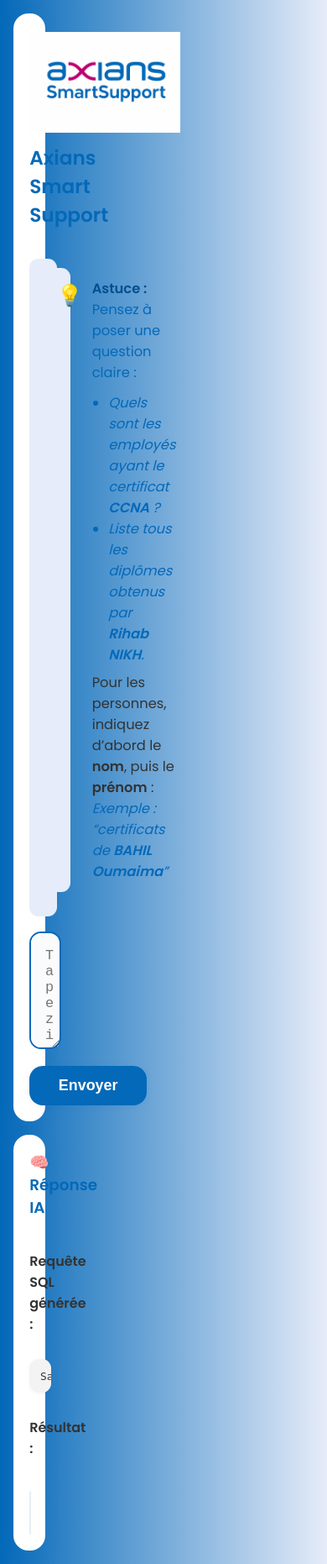
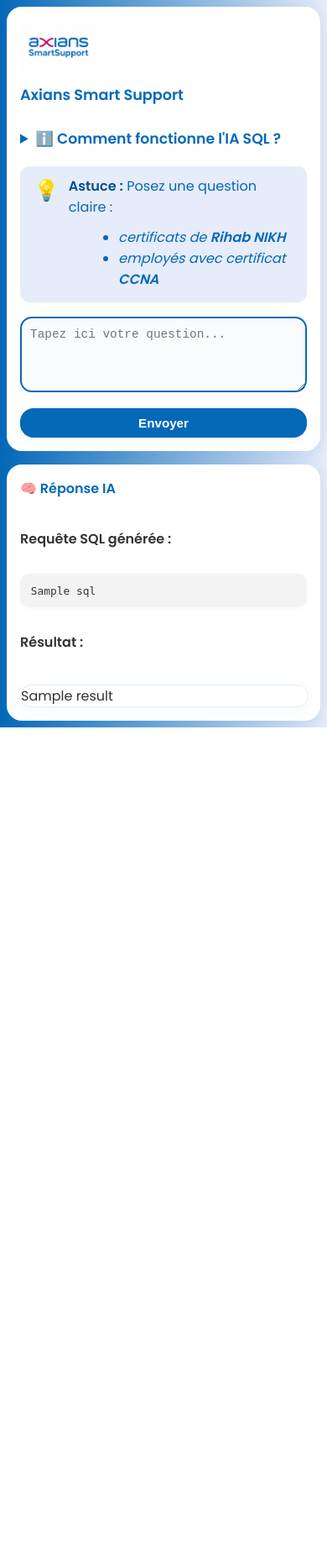
Before and after one commit to Axians-Intern/Axians_Smart_Support, a Flask app: template templates/index.html in a window 390 px wide. Shown: the whole page at 84% size. After the commit the page ends 866 px from the top, so only its background shows below. Run offline with Flask 3, Linux system fonts and the light colour scheme; the template is opened without the code that fills it: most values are stand-ins (such as "Sample title", 1, 10 or a date in 2020).

Commit message:
adding seperate css

```diff
--- /dev/null
+++ b/static/css/index.css
@@ -0,0 +1,254 @@
+    @import url('https://fonts.googleapis.com/css2?family=Poppins:wght@400;600&display=swap');
+
+    html, body {
+      margin: 0;
+      padding: 0;
+      width: 100vw;
+      overflow-x: hidden;
+      font-family: 'Poppins', sans-serif;
+      background: linear-gradient(to right, #0469b9, #e6ecf9);
+      color: #333;
+      display: flex;
+      justify-content: center;
+      align-items: flex-start;
+      min-height: 100vh;
+    }
+
+    .container {
+      display: flex;
+      flex-direction: row;
+      gap: 0.5em;
+      width: 100%;
+      max-width: 1400px;
+      padding: 2.2em 1em 2.2em 0em;
+      box-sizing: border-box;
+    }
+
+    .left, .right {
+      background: #fff;
+      border-radius: 18px;
+      padding: 2.5em 2em 2em 2em;
+      box-shadow: 0 4px 18px rgba(4, 105, 185, 0.10);
+      display: flex;
+      flex-direction: column;
+      width: 100%;
+      min-width: 280px;
+      flex: 1 1 auto;
+      box-sizing: border-box;
+    }
+
+    .left {
+      align-items: flex-start;
+    }
+
+    .logo {
+      max-width: 180px;
+      margin-bottom: 0.8em;
+      margin-top: 0.2em;
+    }
+
+    h2 {
+      color: #0469b9;
+      margin: 0 0 1.5em 0;
+      font-size: 1.45em;
+      font-weight: 700;
+    }
+
+    h3 {
+      color: #0469b9;
+      font-size: 1.15em;
+      margin: 0 0 1.2em 0;
+      font-weight: 700;
+    }
+
+    form {
+      width: 100%;
+    }
+
+    textarea {
+      width: 100%;
+      min-height: 140px;
+      padding: 1em;
+      font-size: 1.05em;
+      border: 2px solid #0469b9;
+      border-radius: 14px;
+      resize: vertical;
+      font-family: 'Courier New', monospace;
+      background: #fafbfc;
+      color: #222;
+      margin-bottom: 0.8em;
+      box-sizing: border-box;
+    }
+
+    .prompt-helper {
+      margin-bottom: 1.1em;
+      color: #0469b9;
+      background: #e6ecf9;
+      padding: 0.7em 1em;
+      border-radius: 11px;
+      font-size: 1.01em;
+    }
+
+    button {
+      display: block;
+      width: 140px;
+      margin: 0 auto 0 0;
+      background-color: #0469b9;
+      color: white;
+      padding: 0.72em 0;
+      border: none;
+      border-radius: 16px;
+      font-size: 1.12em;
+      font-weight: 600;
+      cursor: pointer;
+      transition: background 0.25s, box-shadow 0.2s;
+      box-shadow: 0 2px 8px rgba(4, 105, 185, 0.07);
+    }
+
+    button:hover {
+      background-color: #034f90;
+    }
+
+    .success {
+      margin-top: 1.1em;
+      color: #149933;
+      font-weight: 600;
+    }
+
+    #loading-overlay {
+      display: none;
+      position: fixed;
+      z-index: 9999;
+      top: 0;
+      left: 0;
+      width: 100vw;
+      height: 100vh;
+      background: rgba(30, 44, 70, 0.38);
+      justify-content: center;
+      align-items: center;
+    }
+
+    #loading {
+      background: #fff;
+      border-radius: 18px;
+      box-shadow: 0 4px 18px rgba(4, 105, 185, 0.18);
+      padding: 2.2em 2.5em;
+      display: flex;
+      flex-direction: column;
+      align-items: center;
+      min-width: 260px;
+    }
+
+    .spinner {
+      border: 4px solid #f3f3f3;
+      border-top: 4px solid #0469b9;
+      border-radius: 50%;
+      width: 28px;
+      height: 28px;
+      animation: spin 1s linear infinite;
+    }
+
+    @keyframes spin {
+      0% { transform: rotate(0deg); }
+      100% { transform: rotate(360deg); }
+    }
+
+    .sql-result {
+      width: 100%;
+    }
+
+    .sql-table-wrapper {
+      width: 100%;
+      max-height: 330px;
+      overflow-y: auto;
+      border-radius: 18px;
+      box-shadow: 0 3px 16px rgba(4, 105, 185, 0.06);
+      margin: 1.4em 0 0 0;
+      background: #fff;
+      border: 1px solid #e4eef8;
+      scrollbar-width: thin;
+      scrollbar-color: #68a9ea #f9f9f9;
+    }
+
+    .sql-table-wrapper::-webkit-scrollbar {
+      height: 7px;
+      width: 7px;
+      background: #f9f9f9;
+    }
+
+    .sql-table-wrapper::-webkit-scrollbar-thumb {
+      background: #68a9ea;
+      border-radius: 10px;
+    }
+
+    .sql-result table {
+      width: 100%;
+      border-collapse: collapse;
+      font-size: 1.05em;
+    }
+
+    .sql-result th, .sql-result td {
+      padding: 0.7em 1.1em;
+    }
+
+    .sql-result th {
+      background: linear-gradient(90deg, #0469b9 85%, #42a4e9 100%);
+      color: #fff;
+      font-weight: 700;
+      border-bottom: 2px solid #034f90;
+      position: sticky;
+      top: 0;
+      z-index: 2;
+      text-align: left;
+    }
+
+    .sql-result td {
+      background: #f7fafd;
+      color: #222;
+      font-weight: 500;
+    }
+
+    .sql-result tr:nth-child(even) td { background: #f2f6fb; }
+    .sql-result tr:hover td { background: #e6f2fd; }
+
+    pre {
+      background: #f3f3f3;
+      padding: 0.8em 1em;
+      border-radius: 11px;
+      font-size: 0.99em;
+      line-height: 1.48;
+      box-shadow: 0 1px 4px rgba(4, 105, 185, 0.05);
+      overflow-x: auto;
+    }
+
+    /* 🌙 Responsive Fix */
+    @media (max-width: 900px) {
+      .container {
+        flex-direction: column;
+        gap: 1em;
+        padding: 1em;
+        max-width: 100vw;
+      }
+
+      .left, .right {
+        width: 100% !important;
+        flex: unset !important;
+        min-width: unset !important;
+        padding: 1em;
+      }
+
+      .logo { max-width: 120px; }
+      h2 { font-size: 1.1em; }
+      h3 { font-size: 1em; }
+      textarea { font-size: 0.98em; min-height: 90px; }
+      button { width: 100%; font-size: 1em; }
+      .sql-table-wrapper { max-height: 180px; }
+    }
+
+    @media (max-width: 400px) {
+      .container { padding: 0.5em; }
+      .logo { max-width: 90px; }
+      textarea { font-size: 0.9em; padding: 0.7em; }
+      button { padding: 0.6em 0; font-size: 0.95em; }
+      .sql-table-wrapper { max-height: 120px; }
+    }
--- a/templates/index.html
+++ b/templates/index.html
@@ -1,87 +1,38 @@
 <!DOCTYPE html>
 <html lang="fr">
 <head>
-    <meta charset="UTF-8">
+  <meta charset="UTF-8" />
   <title>Axians Smart Support</title>
-    <link rel="icon" href="{{ url_for('static', filename='logo.png') }}">
-    <style>
-        @import url('https://fonts.googleapis.com/css2?family=Poppins:wght@400;600&display=swap');
-        body { font-family: 'Poppins', sans-serif; margin: 0; background: linear-gradient(to right, #0469b9, #e6ecf9); color: #333; display: flex; justify-content: center; align-items: flex-start; min-height: 100vh; }
-        .container { display: flex; gap: 2em; width: 100%; max-width: 1400px; padding: 2.2em 1em 2.2em 0em; margin-left: 0; box-sizing: border-box; overflow-x: auto; }
-        .left, .right { background: #fff; border-radius: 18px; padding: 2.5em 2em 2em 2em; box-shadow: 0 4px 18px rgba(4, 105, 185, 0.10); display: flex; flex-direction: column; min-width: 340px; min-height: 550px; width: 0; flex: 1 1 0; }
-        .left { align-items: flex-start; justify-content: flex-start; }
-        .logo { max-width: 180px; margin-bottom: 0.8em; margin-top: 0.2em; }
-        h2 { color: #0469b9; margin: 0 0 1.5em 0; font-size: 1.45em; font-weight: 700; }
-        form { width: 100%; }
-        textarea { width: 100%; min-height: 140px; padding: 1em; font-size: 1.05em; border: 2px solid #0469b9; border-radius: 14px; resize: vertical; font-family: 'Courier New', monospace; background: #fafbfc; color: #222; box-sizing: border-box; margin-bottom: 0.8em; }
-        .prompt-helper { margin-bottom: 1.1em; color: #0469b9; background: #e6ecf9; padding: 0.7em 1em; border-radius: 11px; font-size: 1.01em; }
-        button { display: block; width: 140px; margin: 0 auto 0 0; background-color: #0469b9; color: white; padding: 0.72em 0; border: none; border-radius: 16px; font-size: 1.12em; font-weight: 600; cursor: pointer; transition: background 0.25s, box-shadow 0.2s; box-shadow: 0 2px 8px rgba(4, 105, 185, 0.07); }
-        button:hover { background-color: #034f90; }
-        .success { margin-top: 1.1em; color: #149933; font-weight: 600; }
-        #loading-overlay {
-            display: none;
-            position: fixed;
-            z-index: 9999;
-            top: 0; left: 0; width: 100vw; height: 100vh;
-            background: rgba(30, 44, 70, 0.38);
-            justify-content: center;
-            align-items: center;
-        }
-        #loading {
-            background: #fff;
-            border-radius: 18px;
-            box-shadow: 0 4px 18px rgba(4, 105, 185, 0.18);
-            padding: 2.2em 2.5em 2em 2.5em;
-            display: flex;
-            flex-direction: column;
-            align-items: center;
-            min-width: 260px;
-        }
-        .spinner { border: 4px solid #f3f3f3; border-top: 4px solid #0469b9; border-radius: 50%; width: 28px; height: 28px; animation: spin 1s linear infinite; }
-        @keyframes spin { 0% { transform: rotate(0deg);} 100% { transform: rotate(360deg);} }
-        h3 { color: #0469b9; font-size: 1.15em; margin-top: 0; margin-bottom: 1.2em; font-weight: 700; }
-        pre { background-color: #f3f3f3; padding: 0.8em 1em; border-radius: 11px; font-size: 0.99em; margin-bottom: 1em; line-height: 1.48; box-shadow: 0 1px 4px rgba(4, 105, 185, 0.05); overflow-x: auto; }
-        .sql-result { width: 100%; }
-        .sql-table-wrapper { width: 100%; max-height: 330px; overflow-y: auto; border-radius: 18px; box-shadow: 0 3px 16px rgba(4, 105, 185, 0.06); margin: 1.4em 0 0 0; background: #fff; border: 1px solid #e4eef8; }
-        .sql-result table { width: 100%; border-collapse: collapse; background: transparent; font-size: 1.05em; }
-        .sql-result th, .sql-result td { padding: 0.7em 1.1em; border: none; }
-        .sql-result th { background: linear-gradient(90deg, #0469b9 85%, #42a4e9 100%); color: #fff; font-weight: 700; border-top-left-radius: 12px; border-top-right-radius: 12px; border-bottom: 2px solid #034f90; letter-spacing: 0.04em; text-align: left; position: sticky; top: 0; z-index: 2; }
-        .sql-result td { background: #f7fafd; color: #222; font-weight: 500; }
-        .sql-result tr:nth-child(even) td { background: #f2f6fb; }
-        .sql-result tr:hover td { background: #e6f2fd; }
-        .sql-result tr:last-child td { border-bottom-left-radius: 12px; border-bottom-right-radius: 12px; }
-        .sql-table-wrapper { scrollbar-width: thin; scrollbar-color: #68a9ea #f9f9f9; }
-        .sql-table-wrapper::-webkit-scrollbar { height: 7px; width: 7px; background: #f9f9f9; }
-        .sql-table-wrapper::-webkit-scrollbar-thumb { background: #68a9ea; border-radius: 10px; }
-        @media (max-width: 900px) {
-            .container { flex-direction: column; gap: 1em; padding: 1em; margin-left: 0; }
-            .left, .right { padding: 1.2em; min-width: unset; min-height: unset; }
-            .sql-table-wrapper { max-height: 180px; }
-        }
-    </style>
+  <link rel="icon" href="{{ url_for('static', filename='logo.png') }}" />
+      <link rel="stylesheet" href="{{ url_for('static', filename='css/index.css') }}">
+
 </head>
 <body>
   <div class="container">
     <div class="left">
       <img src="{{ url_for('static', filename='logom.png') }}" alt="Logo Axians" class="logo">
       <h2>Axians Smart Support</h2>
+
+      <details style="margin-bottom:1.2em;">
+        <summary style="font-size:1.08em; color:#0469b9; cursor:pointer; font-weight:600;">ℹ️ Comment fonctionne l'IA SQL ?</summary>
+        <div style="margin-top:0.7em; font-size:0.98em; color:#234;">
+          <ol style="padding-left:1.2em;">
+
+            <li><b>Tracing & Debug :</b> Le suivi intégré permet de surveiller et améliorer la génération des requêtes.</li>
+          </ol>
+        </div>
+      </details>
+
       <form method="POST">
         <div class="prompt-helper">
-                                        <div class="prompt-helper">
-                        <div style="display: flex; align-items: flex-start; gap: 0.7em;">
-                            <span style="font-size: 1.5em; margin-top: 2px;">💡</span>
+          <div style="display: flex; gap: 0.7em;">
+            <span style="font-size: 1.5em;">💡</span>
             <div>
-                                <strong style="color: #034f90;">Astuce :</strong>
-                                <span>Pensez à poser une question claire&nbsp;:</span>
-                                <ul style="margin: 0.7em 0 0.2em 1.2em; padding: 0; color: #0469b9;">
-                                    <li><em>Quels sont les employés ayant le certificat <b>CCNA</b> ?</em></li>
-                                    <li><em>Liste tous les diplômes obtenus par <b>Rihab NIKH</b>.</em></li>
+              <strong style="color: #034f90;">Astuce :</strong> Posez une question claire :
+              <ul style="margin: 0.7em 0 0.2em 1.2em;">
+                <li><em>certificats de <b>Rihab NIKH</b></em></li>
+                <li><em>employés avec certificat <b>CCNA</b></em></li>
               </ul>
-                                <div style="margin-top: 0.5em; color: #333;">
-                                    <span style="font-weight: 500;">Pour les personnes, indiquez d’abord le <b>nom</b>, puis le <b>prénom</b> :</span><br>
-                                    <em style="color: #0469b9;">Exemple&nbsp;: “certificats de <b>BAHIL Oumaima</b>”</em>
-                                </div>
-                            </div>
             </div>
           </div>
         </div>
@@ -108,15 +59,16 @@
       {% endif %}
     </div>
   </div>
-    <!-- Loading overlay -->
+
   <div id="loading-overlay">
     <div id="loading">
       <div class="spinner"></div>
       <p>⏳ L’IA réfléchit…</p>
     </div>
   </div>
+
   <script>
-        document.querySelector("form").addEventListener("submit", function() {
+    document.querySelector("form").addEventListener("submit", function () {
       document.getElementById("loading-overlay").style.display = "flex";
     });
 
@@ -128,14 +80,11 @@
     textarea.addEventListener('input', () => {
       localStorage.setItem('last_message', textarea.value);
     });
+
+    document.addEventListener("DOMContentLoaded", function () {
+      const loadingOverlay = document.getElementById("loading-overlay");
+      if (loadingOverlay) loadingOverlay.style.display = "none";
+    });
   </script>
 </body>
 </html>
-<script>
-    document.addEventListener("DOMContentLoaded", function() {
-        const loadingOverlay = document.getElementById("loading-overlay");
-        if (loadingOverlay) {
-            loadingOverlay.style.display = "none";
-        }
-    });
-</script>
```
Lines whose indentation alone changed are shown as unchanged.
